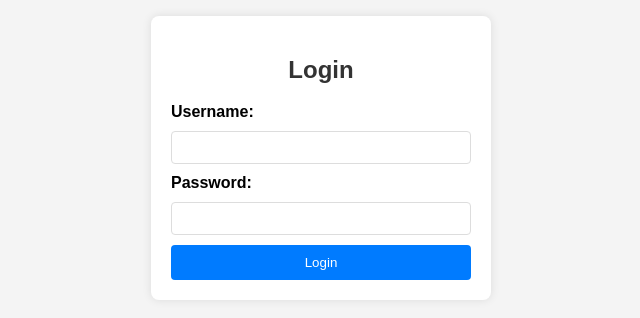
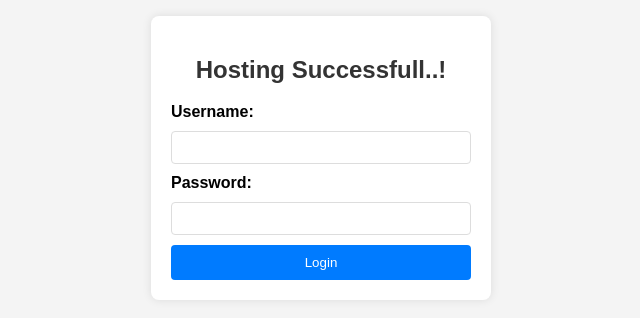
Before and after one commit to krahulteq/login-portal, a plain HTML site: page index.html in a window 1280 px wide. Shown: the part 242-560 px from the top of the page, without its empty margins (319-959 px from the left). Drawn offline with Linux system fonts and the light colour scheme.

Commit message:
Changes header message

```diff
--- a/index.html
+++ b/index.html
@@ -61,7 +61,7 @@
 <body>
 
 <div class="login-container">
-    <h2>Login</h2>
+    <h2>Hosting Successfull..! </h2>
     <form class="login-form" action="your_login_script.php" method="post">
         <label for="username">Username:</label>
         <input type="text" id="username" name="username" required>
```
